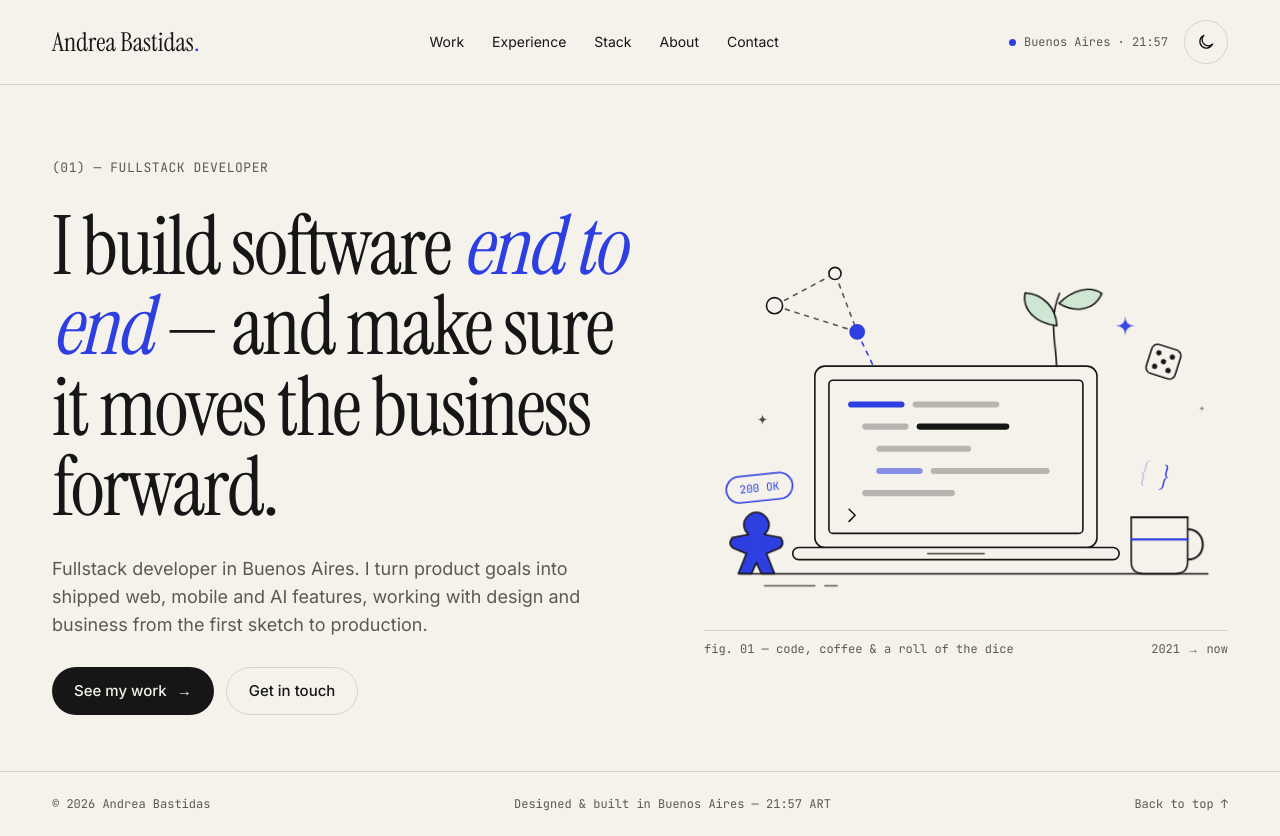
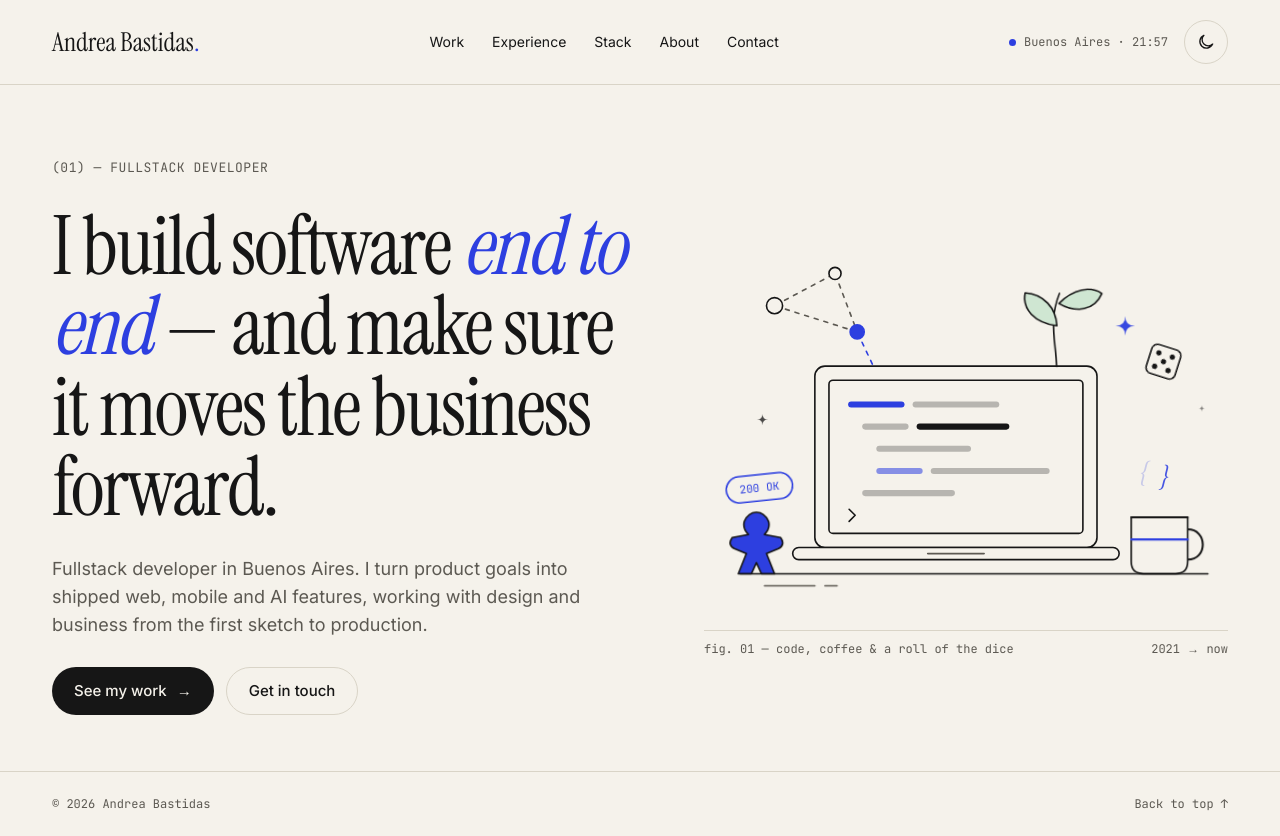
Before and after one commit to andreabastidasc/andrea-bastidas-portfolio, a Next.js app: page / in a window 1280 px wide. Built offline with nearby package versions, Linux system fonts and the light colour scheme.

Commit message:
fix: remove hour from footer

```diff
--- a/components/Footer.tsx
+++ b/components/Footer.tsx
@@ -10,9 +10,6 @@ export function Footer() {
                 <span>
                     © <CurrentYear /> {site.name}
                 </span>
-                <span>
-                    Designed &amp; built in {site.location} — <Clock /> ART
-                </span>
                 <Link href="#top" className="link-underline w-fit hover:text-accent">
                     Back to top ↑
                 </Link>
```
